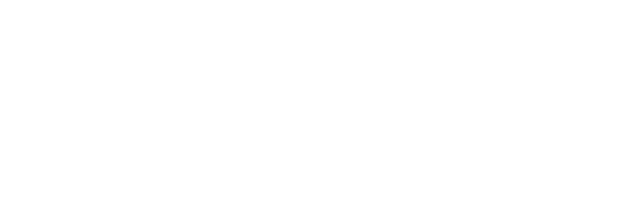
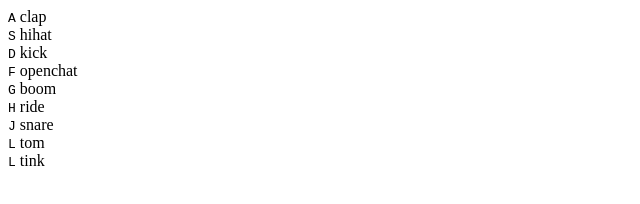
Before and after one commit to bijoysahadev/javascript_drumkit, a plain HTML site: page index.html in a window 1280 px wide. Shown: the whole page, without its empty margins (0-640 px from the left). Drawn offline with Linux system fonts and the light colour scheme.

Commit message:
Initial commit

```diff
--- a/index.html
+++ b/index.html
@@ -9,6 +9,57 @@
     <!-- css link ends -->
 </head>
 <body>
+    <div class="keys">
+        <div  data-key="65" class="key">
+            <kbd >A</kbd>
+            <span  class="sound" >clap</span>
+        </div>
+        <div  data-key="83" class="key">
+            <kbd >S</kbd>
+            <span  class="sound" >hihat</span>
+        </div>
+        <div  data-key="68" class="key">
+            <kbd >D</kbd>
+            <span  class="sound" >kick</span>
+        </div>
+        <div  data-key="70" class="key">
+            <kbd >F</kbd>
+            <span  class="sound" >openchat</span>
+        </div>
+        <div  data-key="71" class="key">
+            <kbd >G</kbd>
+            <span  class="sound" >boom</span>
+        </div>
+        <div  data-key="72" class="key">
+            <kbd >H</kbd>
+            <span  class="sound" >ride</span>
+        </div>
+        <div  data-key="74" class="key">
+            <kbd >J</kbd>
+            <span  class="sound" >snare</span>
+        </div>
+        <div  data-key="75" class="key">
+            <kbd >L</kbd>
+            <span  class="sound" >tom</span>
+        </div>
+        <div  data-key="76" class="key">
+            <kbd >L</kbd>
+            <span  class="sound" >tink</span>
+        </div>
+    </div>
+
+    <!-- audo tag labels -->
+       <audio data-key="65" src="sounds/clap.wav"></audio>
+  <audio data-key="83" src="sounds/hihat.wav"></audio>
+  <audio data-key="68" src="sounds/kick.wav"></audio>
+  <audio data-key="70" src="sounds/openhat.wav"></audio>
+  <audio data-key="71" src="sounds/boom.wav"></audio>
+  <audio data-key="72" src="sounds/ride.wav"></audio>
+  <audio data-key="74" src="sounds/snare.wav"></audio>
+  <audio data-key="75" src="sounds/tom.wav"></audio>
+  <audio data-key="76" src="sounds/tink.wav"></audio>
+    <!-- audo tag labels -->
+
     <!-- javascript link starts -->
      <script src="./js/script.js" ></script>
     <!-- javascript link ends -->
```
